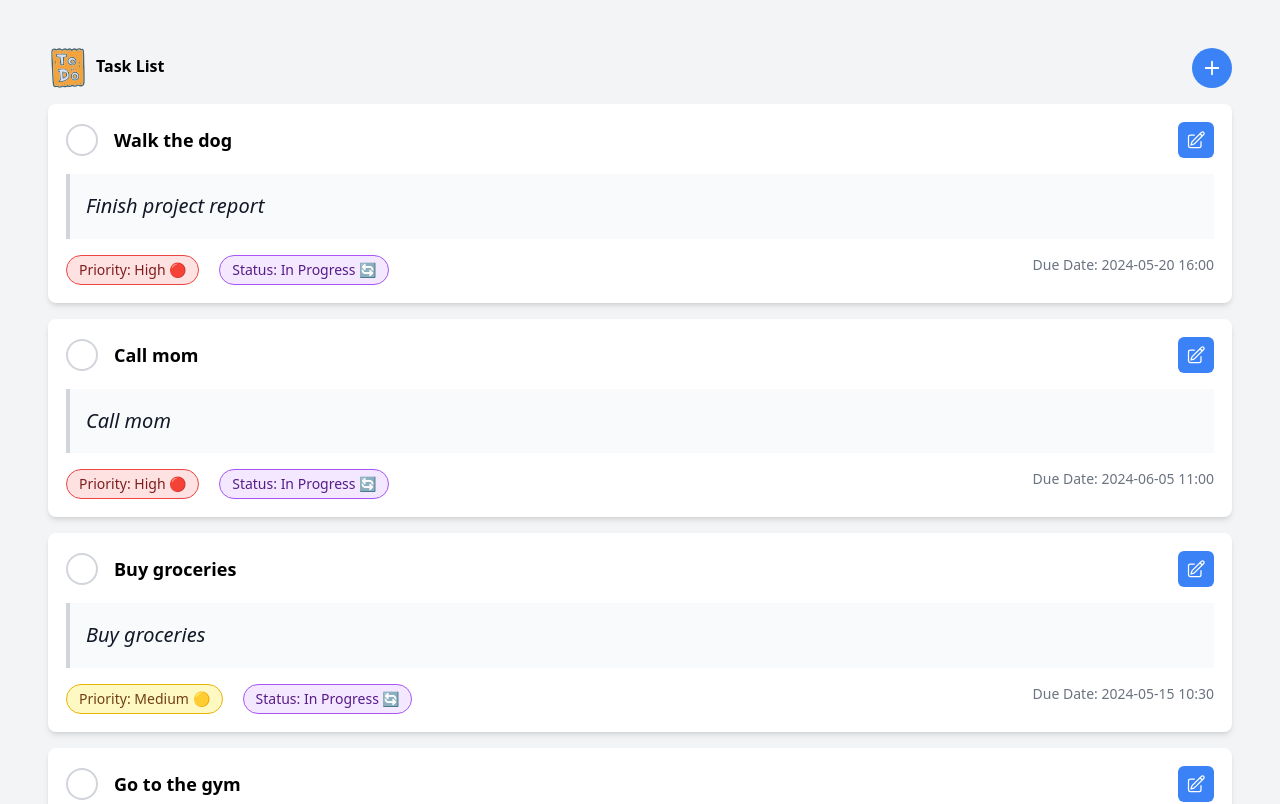
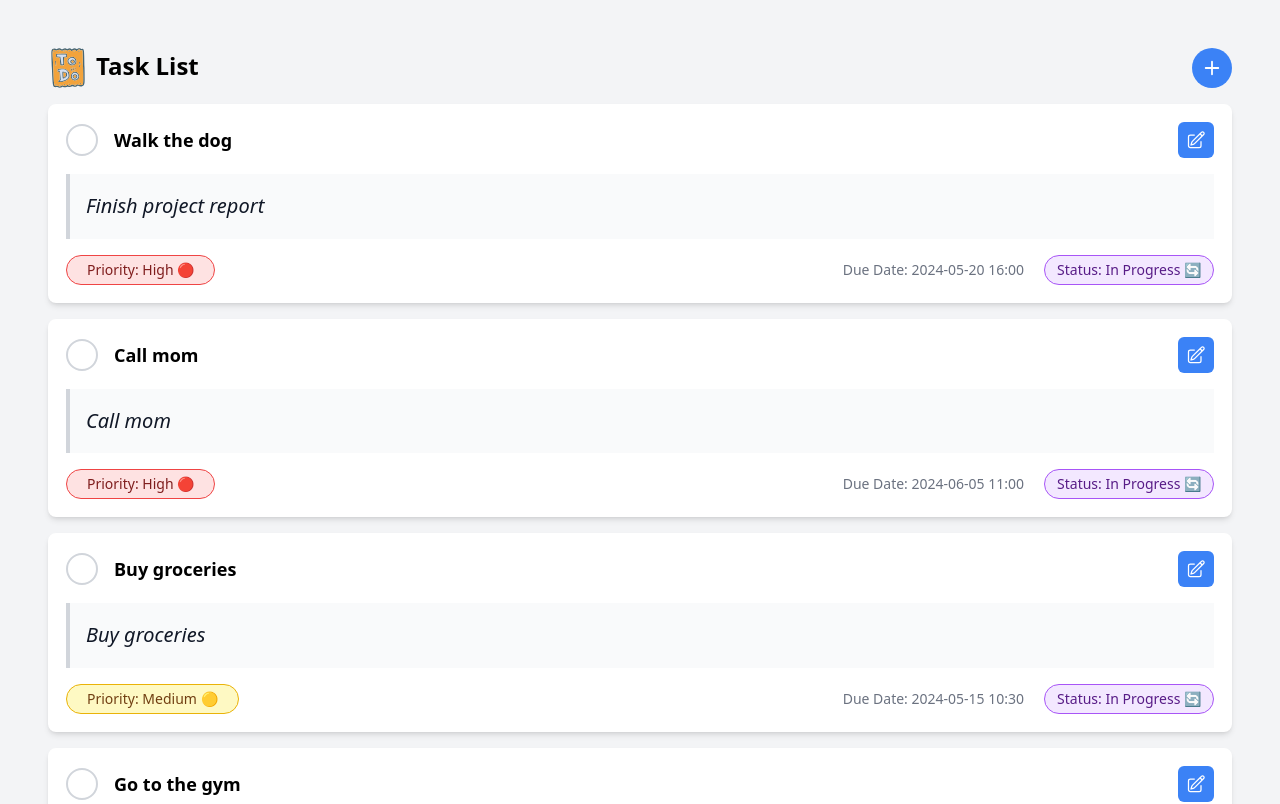
Before and after one commit to Nyssa0/Typescript-Project, a React (Vite) app: page / in a window 1280 px wide. Shown: the top 804 px of the page. Built offline with nearby package versions, Linux system fonts and the light colour scheme.

Commit message:
Visuals updated, Status badge moved

```diff
--- a/src/components/ToDoItem.tsx
+++ b/src/components/ToDoItem.tsx
@@ -70,7 +70,7 @@ export default function ToDoItem({ task }: ToDoItemProps) {
       <div className="flex justify-between mt-4">
         <div className='flex gap-5'>
           <p
-            className={`text-sm font-medium py-1 px-3 rounded-full border ${task.priority === TaskPriority.high
+            className={`text-sm font-medium py-1 px-5 rounded-full border ${task.priority === TaskPriority.high
               ? 'bg-red-100 border-red-500 text-red-900'
               : task.priority === TaskPriority.medium
                 ? 'bg-yellow-100 border-yellow-500 text-yellow-900'
@@ -78,6 +78,11 @@ export default function ToDoItem({ task }: ToDoItemProps) {
               }`}
           >
             Priority: {task.priority} {task.priority === TaskPriority.high ? '🔴' : task.priority === TaskPriority.medium ? '🟡' : '🟢'}
+          </p>
+        </div>
+        <div className='flex gap-5 items-center'>
+          <p className="text-sm text-gray-500">
+            Due Date: {formatDate(task.dueDate)} {String(task.dueDate.hour).padStart(2, '0')}:{String(task.dueDate.minute).padStart(2, '0')}
           </p>
           <p className={`text-sm font-medium py-1 px-3 rounded-full flex items-center text-lg border ${task.status === TaskStatus.done
             ? 'bg-blue-100 border-blue-500 text-blue-900'
@@ -89,9 +94,6 @@ export default function ToDoItem({ task }: ToDoItemProps) {
             Status: {task.status} {getStatusEmoji(task.status)}
           </p>
         </div>
-        <p className="text-sm text-gray-500">
-          Due Date: {formatDate(task.dueDate)} {String(task.dueDate.hour).padStart(2, '0')}:{String(task.dueDate.minute).padStart(2, '0')}
-        </p>
       </div>
 
       <Modal isOpen={showModal} onClose={() => setShowModal(false)}>
--- a/src/components/ToDoList.tsx
+++ b/src/components/ToDoList.tsx
@@ -52,10 +52,10 @@ export default function ToDoList({ tasks }: ToDoListProps) {
   return (
     <div className="p-6">
       <div className="flex justify-between items-center mb-4">
-        <h2 className="text-md font-bold">
+        <h1 className="text-2xl font-bold">
           <img src="/todo.svg" alt="Page Icon" className="inline-block h-10 w-10 mr-2" />
           Task List
-        </h2>
+        </h1>
         <button
           onClick={() => setShowModal(true)}
           className="bg-blue-500 text-white p-2 rounded-full hover:bg-blue-600 transition-colors duration-200 relative"
```
